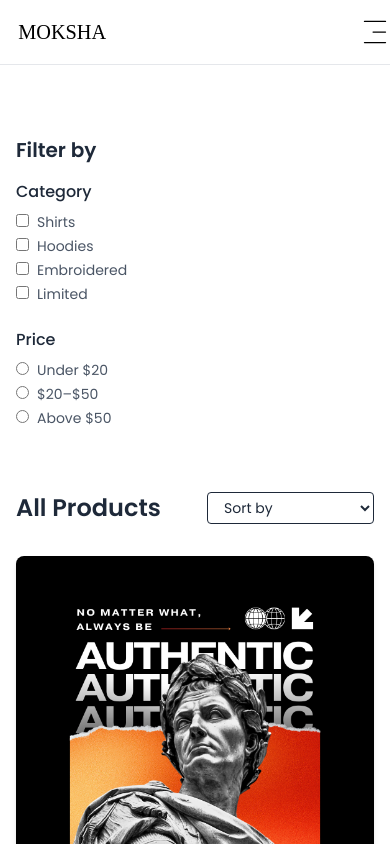
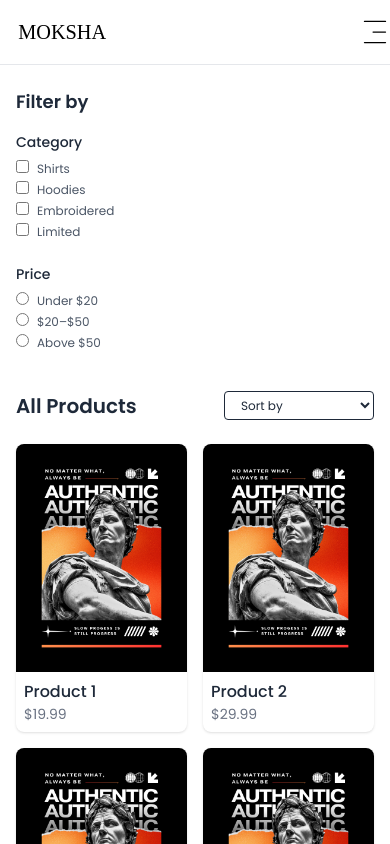
Before and after one commit to mashhang/moksha-website, a Next.js app: page /storePage in a window 390 px wide. Shown: the top 844 px of the page. Built offline with nearby package versions, Linux system fonts and the light colour scheme.

Commit message:
store responsive

```diff
--- a/app/(public)/storePage/ProductGrid.tsx
+++ b/app/(public)/storePage/ProductGrid.tsx
@@ -3,9 +3,9 @@ import { sampleshirt } from "@/public/assets";
 export default function ProductGrid() {
   return (
     <section className="w-full md:w-3/4 min-w-0">
-      <div className="flex justify-between items-center mb-8">
-        <h2 className="text-2xl font-semibold">All Products</h2>
-        <select className="border rounded px-3 py-1 text-sm">
+      <div className="flex justify-between items-center mb-6 md:mb-8">
+        <h2 className="text-xl md:text-2xl font-semibold">All Products</h2>
+        <select className="border rounded px-3 py-1 text-xs md:text-sm">
           <option>Sort by</option>
           <option>Newest</option>
           <option>Price: Low to High</option>
@@ -13,20 +13,24 @@ export default function ProductGrid() {
         </select>
       </div>
 
-      <div className="grid sm:grid-cols-2 lg:grid-cols-3 gap-8">
+      <div className="grid grid-cols-2 lg:grid-cols-3 gap-4 md:gap-8">
         {[1, 2, 3, 4, 5, 6, 7, 8].map((_, i) => (
           <div
             key={i}
-            className="bg-white shadow-md rounded-lg overflow-hidden hover:shadow-xl transition"
+            className="bg-white shadow-sm md:shadow-md rounded-lg overflow-hidden hover:shadow-xl transition"
           >
             <img
               src={sampleshirt.src}
               alt={`Product ${i + 1}`}
               className="w-full object-cover"
             />
-            <div className="p-4">
-              <h4 className="font-medium text-lg">Product {i + 1}</h4>
-              <p className="text-gray-500">${(19.99 + i * 10).toFixed(2)}</p>
+            <div className="p-2 md:p-4">
+              <h4 className="font-medium text-base md:text-lg">
+                Product {i + 1}
+              </h4>
+              <p className="text-sm md:text-base text-gray-500">
+                ${(19.99 + i * 10).toFixed(2)}
+              </p>
             </div>
           </div>
         ))}
--- a/app/(public)/storePage/SidebarFilter.tsx
+++ b/app/(public)/storePage/SidebarFilter.tsx
@@ -1,11 +1,11 @@
 export default function SidebarFilter() {
   return (
     <aside className="w-full md:w-1/4">
-      <h2 className="text-xl font-semibold mb-4">Filter by</h2>
+      <h2 className="text-lg md:text-xl font-semibold mb-4">Filter by</h2>
 
       <div className="mb-6">
-        <h3 className="font-medium mb-2">Category</h3>
-        <ul className="space-y-1 text-sm text-gray-600">
+        <h3 className="text-sm md:text-base font-medium mb-2">Category</h3>
+        <ul className="space-y-1 text-xs md:text-sm text-gray-600">
           <li>
             <label>
               <input type="checkbox" className="mr-2" />
@@ -34,8 +34,8 @@ export default function SidebarFilter() {
       </div>
 
       <div className="mb-6">
-        <h3 className="font-medium mb-2">Price</h3>
-        <ul className="space-y-1 text-sm text-gray-600">
+        <h3 className="text-sm md:text-base font-medium mb-2">Price</h3>
+        <ul className="space-y-1 text-xs md:text-sm text-gray-600">
           <li>
             <label>
               <input type="radio" name="price" className="mr-2" />
--- a/app/(public)/storePage/page.tsx
+++ b/app/(public)/storePage/page.tsx
@@ -5,8 +5,8 @@ import ProductGrid from "./ProductGrid";
 
 export default function Store() {
   return (
-    <main className="bg-white text-gray-800 font-sans pt-24">
-      <div className="max-w-7xl mx-auto px-4 py-10 flex flex-wrap md:flex-nowrap gap-10">
+    <main className="bg-white text-gray-800 font-sans pt-12 md:pt-24">
+      <div className="max-w-7xl mx-auto px-4 py-10 flex flex-wrap md:flex-nowrap gap-4 md:gap-10">
         <SidebarFilter />
         <ProductGrid />
       </div>
```
